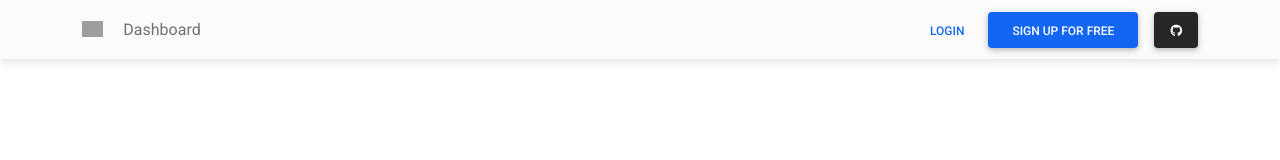
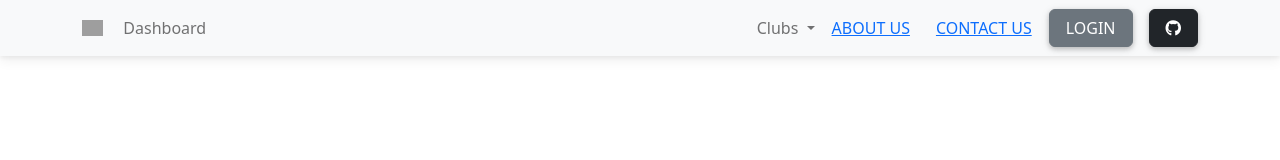
Before and after one commit to Abhinavkar/SITHUB_HO, a plain HTML site: page index.html in a window 1280 px wide. Drawn offline with nearby package versions, Linux system fonts and the light colour scheme; grey boxes are pictures that could not be loaded.

Commit message:
navbar buttons fixed

```diff
--- a/index.html
+++ b/index.html
@@ -1,5 +1,6 @@
 <!DOCTYPE html>
 <html lang="en">
+
 <head>
   <meta charset="UTF-8">
   <meta http-equiv="X-UA-Compatible" content="IE=edge">
@@ -7,20 +8,14 @@
   <title>Document</title>
 </head>
 <!-- Font Awesome -->
-<link
-  href="https://cdnjs.cloudflare.com/ajax/libs/font-awesome/6.0.0/css/all.min.css"
-  rel="stylesheet"
-/>
+<link href="https://cdnjs.cloudflare.com/ajax/libs/font-awesome/6.0.0/css/all.min.css" rel="stylesheet" />
 <!-- Google Fonts -->
-<link
-  href="https://fonts.googleapis.com/css?family=Roboto:300,400,500,700&display=swap"
-  rel="stylesheet"
-/>
+<link href="https://fonts.googleapis.com/css?family=Roboto:300,400,500,700&display=swap" rel="stylesheet" />
 <!-- MDB -->
-<link
-  href="https://cdnjs.cloudflare.com/ajax/libs/mdb-ui-kit/3.11.0/mdb.min.css"
-  rel="stylesheet"
-/>
+<link href="https://cdnjs.cloudflare.com/ajax/libs/mdb-ui-kit/3.11.0/mdb.min.css" rel="stylesheet" />
+<!-- Bootstrap -->
+<link href="css/bootstrap.min.css" rel="stylesheet" media="screen">
+
 <body>
   <!--navbar-->
   <!-- Navbar -->
@@ -29,25 +24,13 @@
     <div class="container">
       <!-- Navbar brand -->
       <a class="navbar-brand me-2" href="https://mdbgo.com/">
-        <img
-          src="https://mdbcdn.b-cdn.net/img/logo/mdb-transaprent-noshadows.webp"
-          height="16"
-          alt="MDB Logo"
-          loading="lazy"
-          style="margin-top: -1px;"
-        />
+        <img src="https://mdbcdn.b-cdn.net/img/logo/mdb-transaprent-noshadows.webp" height="16" alt="MDB Logo"
+          loading="lazy" style="margin-top: -1px;" />
       </a>
 
       <!-- Toggle button -->
-      <button
-        class="navbar-toggler"
-        type="button"
-        data-mdb-toggle="collapse"
-        data-mdb-target="#navbarButtonsExample"
-        aria-controls="navbarButtonsExample"
-        aria-expanded="false"
-        aria-label="Toggle navigation"
-      >
+      <button class="navbar-toggler" type="button" data-mdb-toggle="collapse" data-mdb-target="#navbarButtonsExample"
+        aria-controls="navbarButtonsExample" aria-expanded="false" aria-label="Toggle navigation">
         <i class="fas fa-bars"></i>
       </button>
 
@@ -62,18 +45,45 @@
         <!-- Left links -->
 
         <div class="d-flex align-items-center">
-          <button type="button" class="btn btn-link px-3 me-2">
+          <div class="dropdown">
+            <ul class="navbar-nav">
+              <!-- Dropdown -->
+              <li class="nav-item dropdown">
+                <a class="nav-link dropdown-toggle" href="#" id="navbarDropdownMenuLink" role="button"
+                  data-mdb-toggle="dropdown" aria-expanded="true">
+                  Clubs
+                </a>
+                <div class="dropdown">
+                  <ul class="dropdown-menu" aria-labelledby="navbarDropdownMenuLink">
+                    <li>
+                      <a class="dropdown-item" href="#">SWITCH</a>
+                    </li>
+                    <li>
+                      <a class="dropdown-item" href="#">Meta Academics Cell</a>
+                    </li>
+                    <li>
+                      <a class="dropdown-item" href="#">Music Club</a>
+                    </li>
+                  </ul>
+                </div>
+              </li>
+            </ul>
+          </div>
+
+          <button type="button" class="btn btn-link px-2 me-2">
+            About Us
+          </button>
+          <button type="button" class="btn btn-link px-2 me-2">
+            Contact Us
+          </button>
+          <a href="#" target="/blank">
+            <button type="button" class="btn px-3 me-3 btn-secondary">
               Login
             </button>
-          <button type="button" class="btn btn-primary me-3">
-            Sign up for free
-          </button>
-          <a
-            class="btn btn-dark px-3"
-            href="https://github.com/mdbootstrap/mdb-ui-kit"
-            role="button"
-            ><i class="fab fa-github"></i
-          ></a>
+          </a>
+        </div>
+        <a class="btn btn-dark px-3" href="https://github.com/mdbootstrap/mdb-ui-kit" role="button"><i
+            class="fab fa-github"></i></a>
       </div>
     </div>
     <!-- Collapsible wrapper -->
@@ -81,5 +91,10 @@
     <!-- Container wrapper -->
   </nav>
   <!-- Navbar -->
+
+
+  <script src="http://code.jquery.com/jquery-latest.js"></script>
+  <script src="js/bootstrap.min.js"></script>
 </body>
+
 </html>
```
Lines whose indentation alone changed are shown as unchanged.
